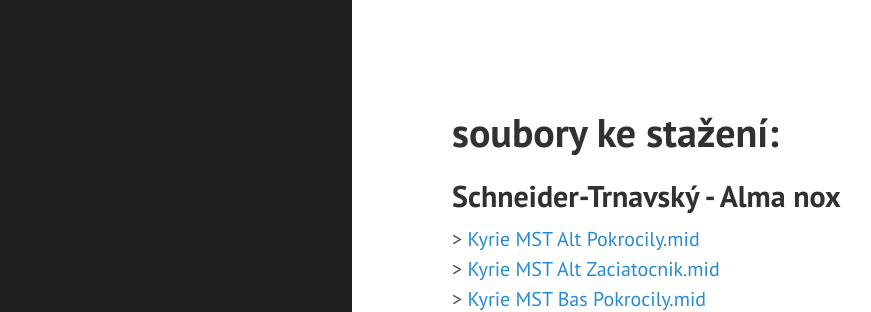
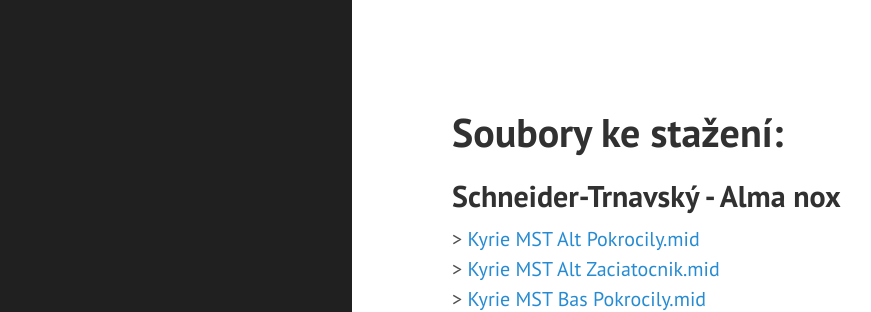
Before and after one commit to csdkb/csdkb.github.io, a Jekyll site: the page built from index.html, in a window 1280 px wide and 1314 px high. Shown: the top 312 px of the window, without its empty margins (8-879 px from the left). Built offline with Jekyll 4.4.1, drawn with Linux system fonts in a browser that asks for light colours; Markdown is read by kramdown in place of the engine named in the settings; the list of posts is cut into pages by our own code.

Commit message:
typography fixes

```diff
--- a/index.html
+++ b/index.html
@@ -3,7 +3,7 @@
 title: Home
 ---
 
-<h1>soubory ke sta&#382;ení:</h1>
+<h1>Soubory ke sta&#382;ení:</h1>
 
 <div class="file-container">
   {% for skladba in site.data.soubory %}
```
